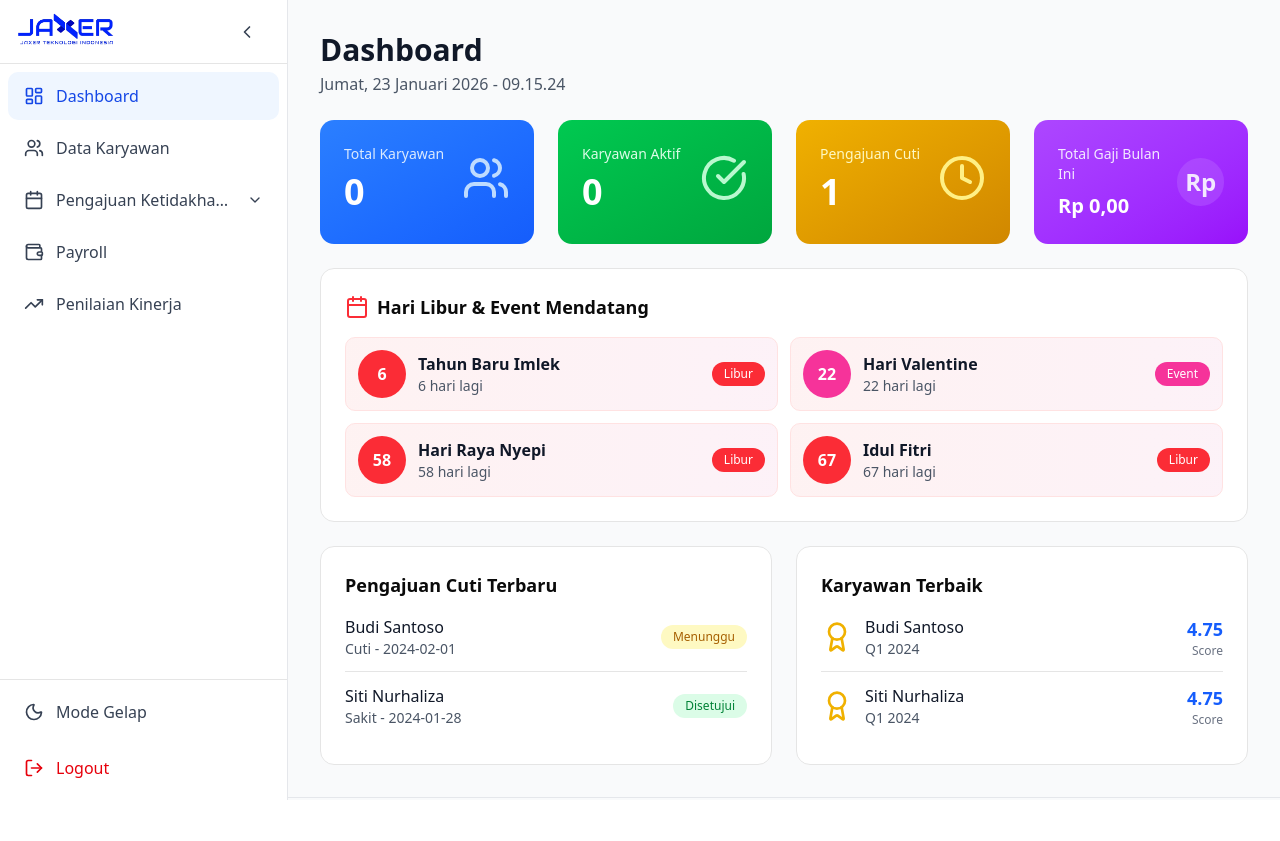
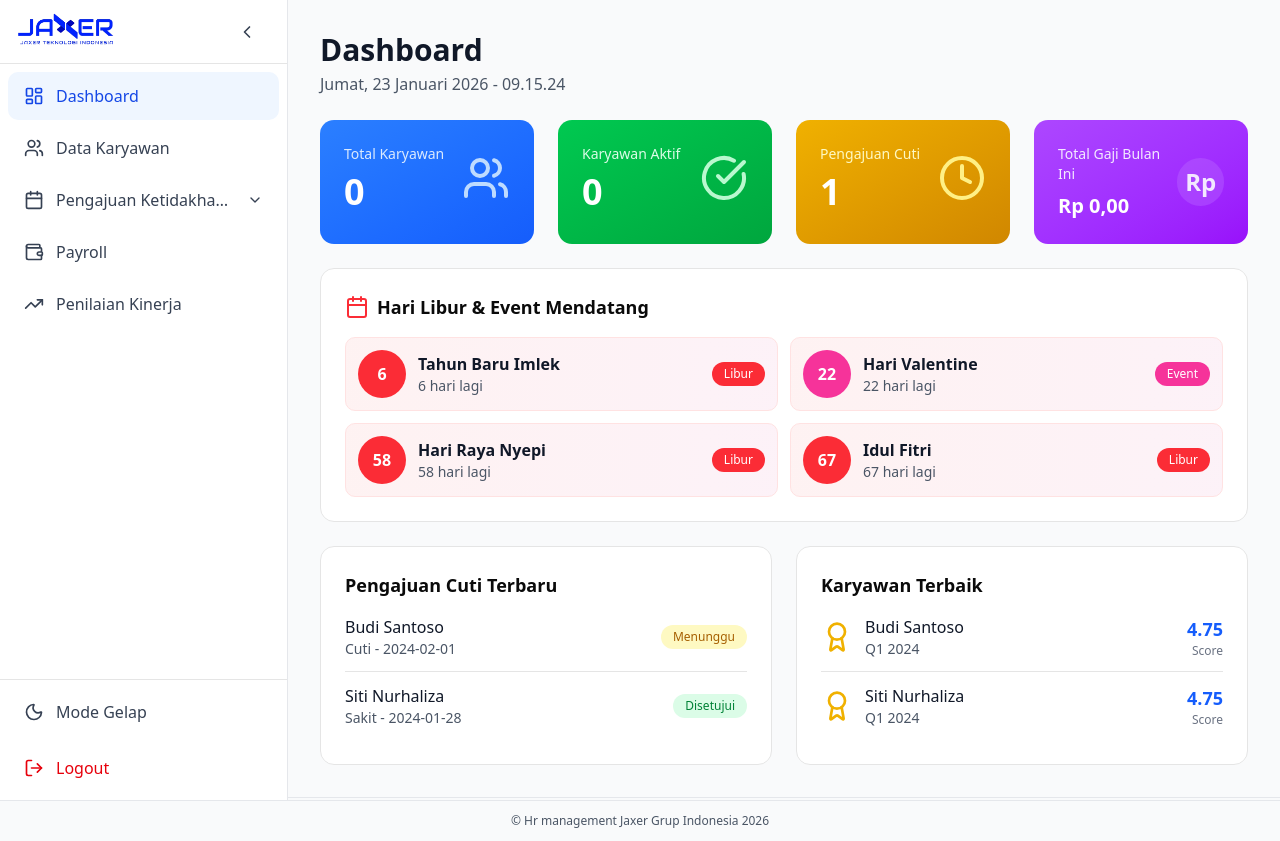
Before and after one commit to jaxerindonesia/Hr-Management-Next, a Next.js app: page /dashboard in a window 1280 px wide. Before the commit the page ends 800 px from the top, so only its background shows below. Built offline with nearby package versions, Linux system fonts and the light colour scheme.

Commit message:
[FM] Modoify sidebar

```diff
--- a/app/layout.tsx
+++ b/app/layout.tsx
@@ -18,8 +18,18 @@ export default function RootLayout({
 }) {
   return (
     <html lang="id">
+      <head>
+        <meta name="viewport" content="width=device-width, initial-scale=1" />
+      </head>
       <body>
-        <Providers>{children}</Providers>
+        <Providers>
+          <div className="min-h-screen flex flex-col bg-gray-50 dark:bg-gray-900">
+            <div className="flex-1">{children}</div>
+            <footer className="border-t border-gray-200 dark:border-gray-700 py-3 text-center text-xs text-gray-600 dark:text-gray-400">
+              © Hr management Jaxer Grup Indonesia 2026
+            </footer>
+          </div>
+        </Providers>
       </body>
     </html>
   );
--- a/components/Sidebar.tsx
+++ b/components/Sidebar.tsx
@@ -1,6 +1,6 @@
 "use client";
 
-import React, { useState } from "react";
+import React, { useState, useEffect } from "react";
 import Link from "next/link";
 import Image from "next/image";
 import { usePathname, useSearchParams, useRouter } from "next/navigation";
@@ -37,6 +37,14 @@ export default function Sidebar() {
       prev.includes(id) ? prev.filter((item) => item !== id) : [...prev, id],
     );
   };
+
+  // Collapse sidebar by default on small screens
+  useEffect(() => {
+    if (typeof window !== "undefined") {
+      const isSmall = window.matchMedia("(max-width: 767px)").matches;
+      if (isSmall) setSidebarOpen(false);
+    }
+  }, []);
 
   // Function untuk handle logout
   const handleLogout = () => {
```
